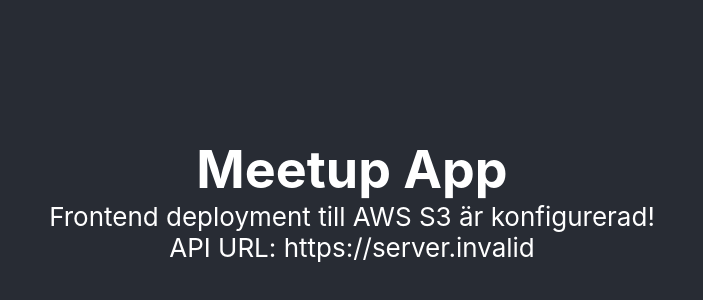
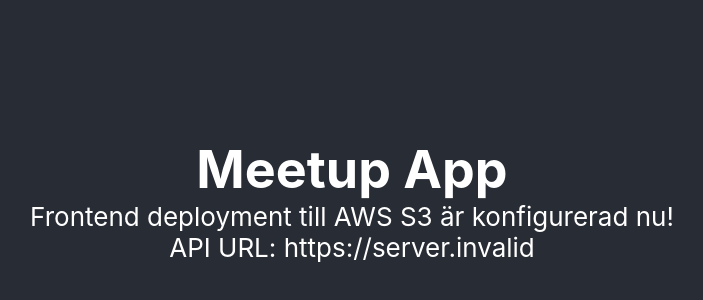
Before and after one commit to Delo1999/ci-cd-gruppexamination, a React (Create React App) app in the folder frontend/: page / in a window 1280 px wide. Shown: the part 200-500 px from the top of the page, without its empty margins (288-991 px from the left). Built offline with nearby package versions, Linux system fonts and the light colour scheme; no server answers.

Commit message:
Triggar frontend deployment

```diff
--- a/frontend/src/App.tsx
+++ b/frontend/src/App.tsx
@@ -6,7 +6,7 @@
     <div className="App">
       <header className="App-header">
         <h1>Meetup App</h1>
-        <p>Frontend deployment till AWS S3 är konfigurerad!</p>
+        <p>Frontend deployment till AWS S3 är konfigurerad nu!</p>
         <p>API URL: {process.env.REACT_APP_API_URL || "Inte satt"}</p>
       </header>
     </div>
```
